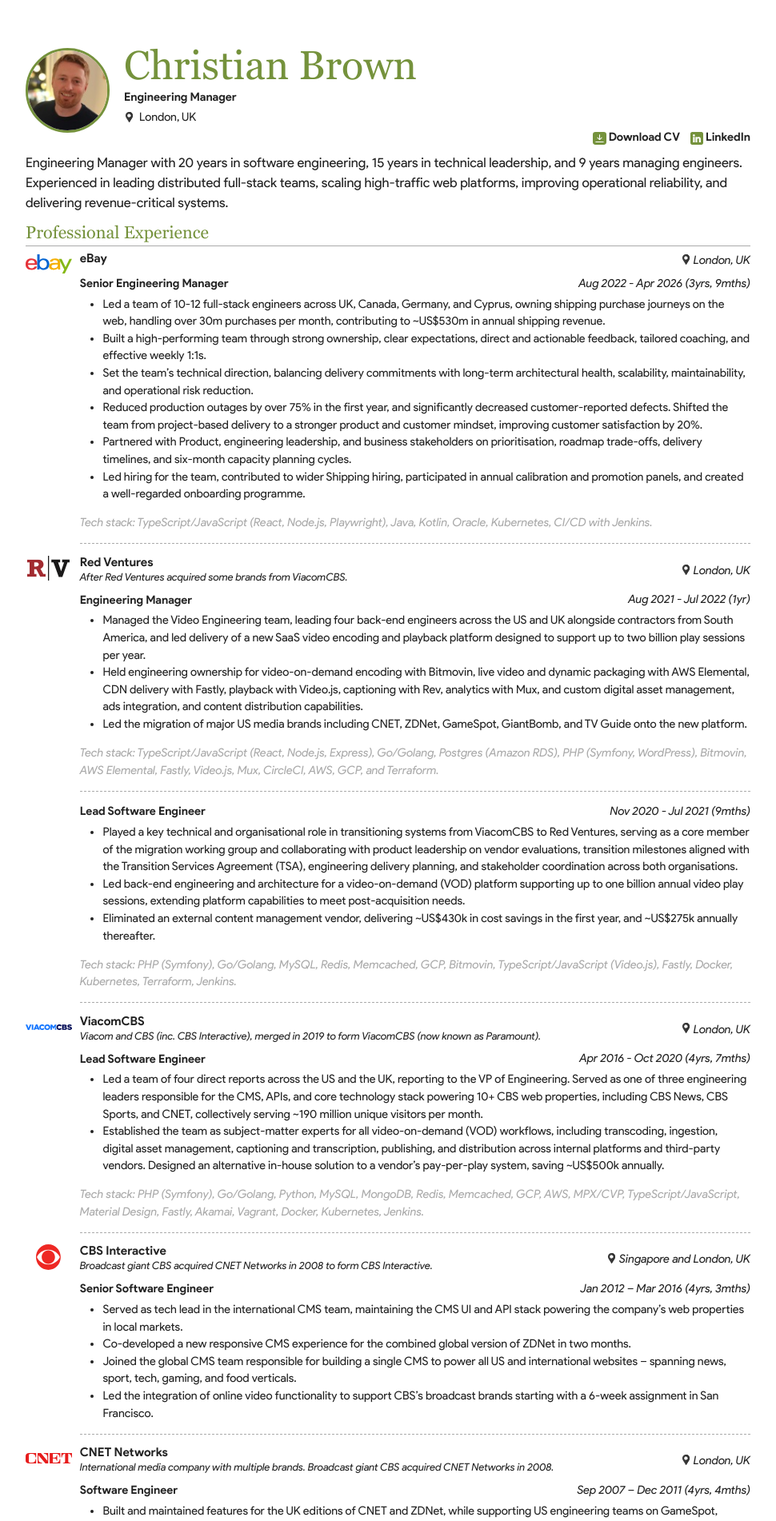
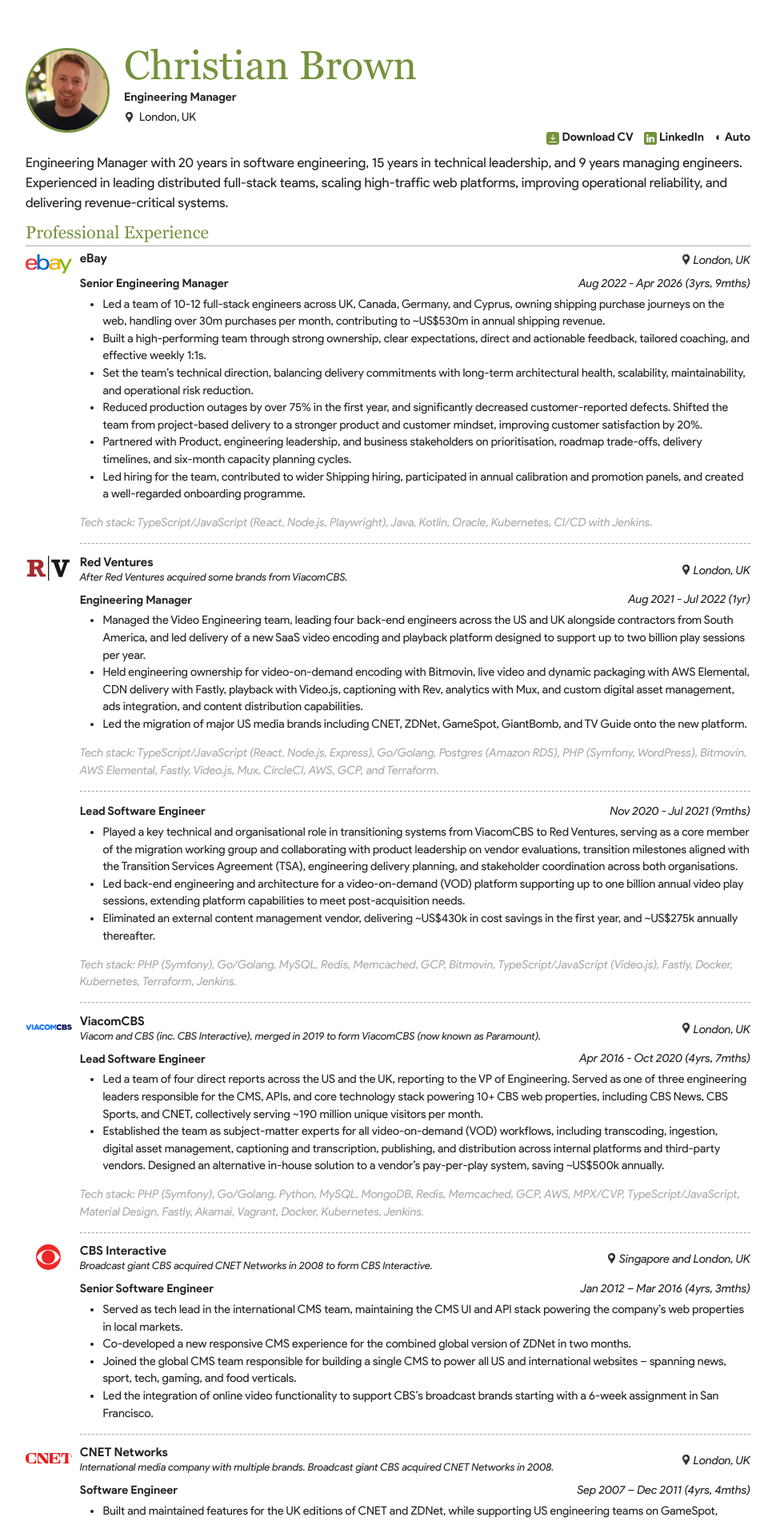
Before and after one commit to christianjbrown/christianbrown.uk, a Jekyll site: the page built from index.html, in a window 1280 px wide. Shown: the top 1902 px of the page at 80% size, without its empty margins (155-1125 px from the left). Built offline with Jekyll 4.4.1, drawn with Linux system fonts in a browser that asks for light colours.

Commit message:
Add a header colour-theme toggle (Auto / Light / Dark) (#54)
Dark mode has followed the OS setting since it landed; give visitors an
on-page control too. A button in the header nav cycles Auto -> Light ->
Dark, where Auto keeps following prefers-color-scheme and the two forced
modes override it. The choice persists in localStorage.

How it hangs together:
- Theme.js owns the logic (read/persist/apply/cycle + wiring the button),
  applying a forced theme by setting data-theme on <html> and clearing it
  for Auto. Fully unit-tested.
- The stylesheet's theme now lives in two token mixins applied to :root -
  light by default, dark when the OS prefers it (unless data-theme=light)
  or when data-theme=dark, and always light for print. Every dark tweak,
  including the image filters and the light chip behind illustrations, is
  a token, so this one place decides the whole theme.
- theme-init.js, a tiny classic script in the <head>, applies the saved
  theme before the stylesheets paint to avoid a flash of the wrong one.
  It has to be classic (not a module) to run render-blocking ahead of the
  CSS, so it can't be imported and is excluded from coverage; Theme.js,
  which it mirrors, is what's tested.
- The nav now renders on every page (previously only with a menu) so the
  toggle appears on the smart-home page too. The button ships hidden and
  JS reveals it, so it's never a dead control without JavaScript.
- color-scheme rides on the token mixins, so form controls and scrollbars
  track a forced theme as well.

```diff
--- a/_includes/global-header.html
+++ b/_includes/global-header.html
@@ -6,8 +6,8 @@
                 <div class="header-data">
                     <h1 class="mt-2"><a href="/" title="Christian Brown homepage">{{ site.header_name }}</a></h1>
                     <p><strong>{{ site.header_job_title }}</strong></p>
-                    <p><img src="/assets/images/icons/icon-location.svg" alt="Location icon" class="location-icon"> {{ site.header_location }}</p>{%- if page.menu %}
-                    <nav>{% if page.home_temp_link %}<a href="/smart-home" id="cv-home-temp" class="cv-home-temp" title="Christian Brown's smart home" rel="nofollow" hidden></a>{% endif %}{% for nav in page.menu %}
-                        {% if page.menu.first != nav -%}&nbsp;&nbsp;&nbsp;{%- endif -%}<a href="{{ nav.link }}"{% assign firstchar = nav.link | slice: 0 %}{% if firstchar != '/' %} target="_blank"{% endif %} title="{{ nav.text }}" id="cv-menu-{{ nav.icon }}"><img src="/assets/images/icons/icon-{{ nav.icon }}.svg" alt="{{ nav.icon_alt }}" class="header-data-links-icon"> {{ nav.text }}</a>{% endfor %}
-                    </nav>{% endif %}
+                    <p><img src="/assets/images/icons/icon-location.svg" alt="Location icon" class="location-icon"> {{ site.header_location }}</p>
+                    <nav>{% if page.home_temp_link %}<a href="/smart-home" id="cv-home-temp" class="cv-home-temp" title="Christian Brown's smart home" rel="nofollow" hidden></a>{% endif %}{% if page.menu %}{% for nav in page.menu %}
+                        {% if page.menu.first != nav -%}&nbsp;&nbsp;&nbsp;{%- endif -%}<a href="{{ nav.link }}"{% assign firstchar = nav.link | slice: 0 %}{% if firstchar != '/' %} target="_blank"{% endif %} title="{{ nav.text }}" id="cv-menu-{{ nav.icon }}"><img src="/assets/images/icons/icon-{{ nav.icon }}.svg" alt="{{ nav.icon_alt }}" class="header-data-links-icon"> {{ nav.text }}</a>{% endfor %}{% endif %}<button type="button" id="theme-toggle" class="theme-toggle" title="Switch colour theme" aria-label="Colour theme" hidden></button>
+                    </nav>
                 </div>
--- a/_layouts/global.html
+++ b/_layouts/global.html
@@ -25,6 +25,10 @@
         <link rel="icon" type="image/png" sizes="16x16" href="/assets/images/favicon/favicon-16x16.png">
         <link rel="icon" type="image/png" sizes="32x32" href="/assets/images/favicon/favicon-32x32.png">
         <link rel="manifest" href="/site.webmanifest">
+        <!-- Apply the saved colour theme before the stylesheets paint, to avoid
+             a flash of the wrong theme. Classic (not module) and render-blocking
+             on purpose so it runs ahead of the CSS below. -->
+        <script src="/assets/js/theme-init.js"></script>
         {%- if layout.global.stylesheets -%}{%- for stylesheet in layout.global.stylesheets %}
         <link rel="stylesheet" href="{{ stylesheet }}">
         {%- endfor -%}{%- endif %}
--- a/assets/css/cv.scss
+++ b/assets/css/cv.scss
@@ -57,6 +57,14 @@
                         img, a > img {
                             max-height: 2.2rem;
                             max-width: 4rem;
+                            // Company logos are brand marks drawn for a light
+                            // background (some are dark or low-contrast). In dark
+                            // mode the tokens sit each on a light chip so every
+                            // logo stays legible; in light mode they're no-ops
+                            // (transparent chip, zero padding).
+                            background: var(--c-chip);
+                            padding: var(--c-chip-pad-logo);
+                            border-radius: 0.4rem;
                         }
                         min-height: 2.1rem;
                         display: flex;
@@ -86,7 +94,7 @@
                             div.cv-experience-company-metadata-location {
                                 img.cv-experience-company-metadata-location-icon {
                                     height: 0.9rem;
-                                    filter: grayscale(100%);
+                                    filter: var(--c-location-icon-filter);
                                     margin-right: 0.2rem;
                                     margin-bottom: 0.2rem;
                                 }
--- a/assets/css/global.scss
+++ b/assets/css/global.scss
@@ -28,10 +28,12 @@
 @import 'bootstrap/print';
 
 // Themeable colour tokens. Every $colour-* the site uses resolves to one of
-// these (see _sass/vars.scss), so the theme is defined entirely here: light by
-// default, repainted under a dark colour-scheme, and forced back to light for
-// print (dark ink on white paper) whatever the screen was showing.
-:root {
+// these (see _sass/vars.scss), and the handful of dark-only tweaks (image
+// filters, the light chip behind illustrations) are tokens too — so the theme
+// is defined entirely by which of these two mixins :root gets.
+@mixin theme-light {
+    color-scheme: light;
+
     --c-bg: #fff;
     --c-fg: #222;
     --c-muted: #aaa;
@@ -39,13 +41,20 @@
     --c-error: orange;
     // Translucent pill behind the floor-plan room labels.
     --c-pill: rgba(255, 255, 255, 0.82);
-    // Light chip sat behind logos/illustrations that were drawn for a light
-    // background; transparent (a no-op) in light mode.
+    // Light chip sat behind logos/illustrations drawn for a light background,
+    // with zero padding — both no-ops in light mode.
     --c-chip: transparent;
+    --c-chip-pad-logo: 0;
+    --c-chip-pad-diagram: 0;
+    // The location pin is grayscaled; on dark it also needs brightening.
+    --c-location-icon-filter: grayscale(100%);
+    // The floor-plan line-art is inverted on dark so its walls read.
+    --c-floorplan-filter: none;
 }
 
-@media (prefers-color-scheme: dark) {
-    :root {
+@mixin theme-dark {
+    color-scheme: dark;
+
     --c-bg: #16181d;
     --c-fg: #e8e8e6;
     // Mid-grey that still reads as "muted" against the dark ground.
@@ -55,18 +64,34 @@
     --c-error: #ffb454;
     --c-pill: rgba(22, 24, 29, 0.85);
     --c-chip: #f5f5f5;
+    --c-chip-pad-logo: 0.35rem;
+    --c-chip-pad-diagram: 1rem;
+    --c-location-icon-filter: grayscale(100%) brightness(1.9);
+    --c-floorplan-filter: invert(0.88);
+}
+
+// Light by default. Dark applies when the OS prefers it — unless the visitor
+// has forced light via the header toggle (data-theme="light") — or whenever the
+// visitor has forced dark (data-theme="dark"). Print is always light (dark ink
+// on white paper), overriding a forced-dark screen.
+:root {
+    @include theme-light;
+}
+
+@media (prefers-color-scheme: dark) {
+    :root:not([data-theme="light"]) {
+        @include theme-dark;
     }
 }
 
+:root[data-theme="dark"] {
+    @include theme-dark;
+}
+
 @media print {
-    :root {
-        --c-bg: #fff;
-        --c-fg: #222;
-        --c-muted: #aaa;
-        --c-accent: #75923c;
-        --c-error: orange;
-        --c-pill: rgba(255, 255, 255, 0.82);
-        --c-chip: transparent;
+    :root,
+    :root[data-theme] {
+        @include theme-light;
     }
 }
 
@@ -129,7 +154,7 @@
                         }
                         img.location-icon {
                             height: 0.9rem;
-                            filter: grayscale(100%);
+                            filter: var(--c-location-icon-filter);
                             margin-right: 0.2rem;
                             margin-bottom: 0.2rem;
                         }
@@ -150,6 +175,23 @@
                         }
                         a:hover {
                             color: $colour-accent;
+                        }
+                        // The colour-theme toggle, styled to match the nav links
+                        // (bold, same colour, accent on hover) but as a bare
+                        // button. Ships hidden and is revealed by JS.
+                        button.theme-toggle {
+                            margin-left: 1rem;
+                            padding: 0;
+                            border: none;
+                            background: none;
+                            font-family: inherit;
+                            font-size: inherit;
+                            font-weight: bold;
+                            color: $colour-grayscale-3;
+                            cursor: pointer;
+                            &:hover {
+                                color: $colour-accent;
+                            }
                         }
                         // Right-aligned beside the details on wider screens; when
                         // the header stacks on small screens, centre it under the
@@ -191,28 +233,13 @@
             }
             color: $colour-grayscale-2;
         }
-        // Paint the page ground from the theme token so the whole viewport
-        // follows the colour scheme, not just the text.
+        // Paint the page ground and default ink from the theme tokens so the
+        // whole viewport follows the colour scheme, not just the descendant text
+        // the `*` rule above colours. (color-scheme rides on the token mixins,
+        // so it tracks a forced theme too.)
         background-color: var(--c-bg);
-        color-scheme: light dark;
+        color: var(--c-fg);
         font-family: $font-sans-serif;
-
-        @media (prefers-color-scheme: dark) {
-            // The location pin is a grayscaled red mark; on the dark ground it
-            // needs lifting to stay visible beside its text.
-            img.location-icon,
-            img.cv-experience-company-metadata-location-icon {
-                filter: grayscale(100%) brightness(1.9);
-            }
-            // Company logos are brand marks drawn for a light background (some
-            // are dark or low-contrast). Sit each on a light chip so every logo
-            // stays legible, whatever colours it uses internally.
-            div.cv-experience-company-logo img {
-                background: var(--c-chip);
-                padding: 0.35rem;
-                border-radius: 0.4rem;
-            }
-        }
     }
     font-size: 0.9rem;
 }
--- a/assets/css/smart-home.scss
+++ b/assets/css/smart-home.scss
@@ -108,6 +108,11 @@
                     display: block;
                     width: 100%;
                     height: auto;
+                    // Plain black line-art on a transparent ground; the token
+                    // inverts it in dark mode so the walls read against the dark
+                    // page (a no-op in light mode). Its room labels are HTML
+                    // overlays, themed separately via --c-pill.
+                    filter: var(--c-floorplan-filter);
                 }
                 // The "Third floor" / "Fourth floor" headings, drawn as overlay
                 // text so they scale with the room labels rather than being baked
@@ -206,6 +211,13 @@
                 display: block;
                 margin: 1rem auto 0;
                 width: 80%;
+                // A full-colour illustration (black text, white boxes, brand
+                // logos) drawn for a light background. Inverting it would wreck
+                // those colours, so the tokens instead sit it on a light card in
+                // dark mode (a no-op in light mode).
+                background: var(--c-chip);
+                padding: var(--c-chip-pad-diagram);
+                border-radius: 0.5rem;
                 @media (max-width: 600px) {
                     width: 100%;
                 }
@@ -245,25 +257,3 @@
         }
     }
 }
-
-// Dark-mode fixups for the two illustrations, which were both drawn for a
-// light background.
-@media (prefers-color-scheme: dark) {
-    // The floor plan is plain black line-art on a transparent ground, so a
-    // straight invert turns the walls light to read against the dark page. Its
-    // room labels are HTML overlays, themed separately via --c-pill, so the
-    // invert doesn't touch them.
-    img.floor-plan-image {
-        filter: invert(0.88);
-    }
-
-    // The "How it works" diagram is a full-colour illustration (black text,
-    // white boxes, brand-coloured logos). Inverting it would wreck those
-    // colours, so instead sit it on a light card: its text stays legible and
-    // its colours stay true.
-    img.how-it-works {
-        background: var(--c-chip);
-        padding: 1rem;
-        border-radius: 0.5rem;
-    }
-}
--- /dev/null
+++ b/assets/js/Theme.js
@@ -0,0 +1,145 @@
+'use strict';
+
+// The visitor's colour-theme preference, persisted in localStorage.
+//
+//  - 'auto'  follow the operating system (the default; no override)
+//  - 'light' force the light theme
+//  - 'dark'  force the dark theme
+//
+// A forced theme is applied by setting `data-theme` on <html>; 'auto' clears it
+// so the prefers-color-scheme media query takes back over. The stylesheet reads
+// both (see the theme token blocks in global.scss). The same key is read by the
+// tiny classic theme-init.js in the page <head>, which applies the saved theme
+// before first paint to avoid a flash of the wrong one.
+
+export const THEME_STORAGE_KEY = 'theme';
+export const THEME_AUTO = 'auto';
+export const THEME_LIGHT = 'light';
+export const THEME_DARK = 'dark';
+
+// The order the toggle cycles through: Auto → Light → Dark → Auto.
+export const THEMES = [THEME_AUTO, THEME_LIGHT, THEME_DARK];
+
+const LABELS = {
+    [THEME_AUTO]: 'Auto',
+    [THEME_LIGHT]: 'Light',
+    [THEME_DARK]: 'Dark',
+};
+
+// Kept as text glyphs so the toggle needs no extra icon assets: a half-filled
+// circle for auto, a sun for light, a moon for dark.
+const GLYPHS = {
+    [THEME_AUTO]: '◐',
+    [THEME_LIGHT]: '☀',
+    [THEME_DARK]: '☾',
+};
+
+export default class Theme {
+    /**
+     * The saved preference, defaulting to 'auto' when nothing valid is stored
+     * (including when localStorage is unavailable, e.g. private browsing).
+     *
+     * @returns {String}
+     */
+    static get() {
+        let stored;
+        try {
+            stored = window.localStorage.getItem(THEME_STORAGE_KEY);
+        } catch (e) {
+            stored = null;
+        }
+
+        return THEMES.includes(stored) ? stored : THEME_AUTO;
+    }
+
+    /**
+     * Persists and applies a theme, coercing anything unrecognised to 'auto'.
+     * Storage failures are ignored — the theme still applies for this visit.
+     *
+     * @param {String} theme
+     *
+     * @returns {String} the theme actually applied
+     */
+    static set(theme) {
+        const value = THEMES.includes(theme) ? theme : THEME_AUTO;
+        try {
+            window.localStorage.setItem(THEME_STORAGE_KEY, value);
+        } catch (e) {
+            // Ignore: a forced theme that can't be saved still applies below.
+        }
+        Theme.apply(value);
+
+        return value;
+    }
+
+    /**
+     * Reflects a theme onto <html>: a forced theme sets `data-theme`, 'auto'
+     * removes it so the OS preference governs again.
+     *
+     * @param {String} theme
+     */
+    static apply(theme) {
+        const root = document.documentElement;
+        if (theme === THEME_LIGHT || theme === THEME_DARK) {
+            root.setAttribute('data-theme', theme);
+        } else {
+            root.removeAttribute('data-theme');
+        }
+    }
+
+    /**
+     * The next theme in the cycle after the given one.
+     *
+     * @param {String} theme
+     *
+     * @returns {String}
+     */
+    static next(theme) {
+        const index = THEMES.indexOf(theme);
+
+        return THEMES[(index + 1) % THEMES.length];
+    }
+
+    /**
+     * @param {String} theme
+     *
+     * @returns {String}
+     */
+    static label(theme) {
+        return LABELS[theme] || LABELS[THEME_AUTO];
+    }
+
+    /**
+     * @param {String} theme
+     *
+     * @returns {String}
+     */
+    static glyph(theme) {
+        return GLYPHS[theme] || GLYPHS[THEME_AUTO];
+    }
+
+    /**
+     * Wires the toggle button to cycle the theme on click, keeping its glyph,
+     * label and accessible name in sync, and reveals it (it ships hidden so it
+     * never appears as a dead control when JavaScript is unavailable). A missing
+     * button — pages may not render one — is a no-op.
+     *
+     * @param {HTMLButtonElement|null} button
+     */
+    static bindToggle(button) {
+        if (!button) {
+            return;
+        }
+
+        const render = (theme) => {
+            button.textContent = `${Theme.glyph(theme)} ${Theme.label(theme)}`;
+            button.setAttribute('aria-label', `Colour theme: ${Theme.label(theme)}. Activate to change it.`);
+        };
+
+        render(Theme.get());
+        button.hidden = false;
+        button.addEventListener('click', () => {
+            render(Theme.set(Theme.next(Theme.get())));
+        });
+    }
+}
--- a/assets/js/global.js
+++ b/assets/js/global.js
@@ -1,6 +1,7 @@
 'use strict';
 
 import Cookie from './Cookie.js';
+import Theme from './Theme.js';
 import {
     COOKIES_ACCEPT_BUTTON_ID,
     COOKIES_DECLINE_BUTTON_ID,
@@ -9,12 +10,17 @@
     DEV_CONSOLE_LINE_1_STYLE,
     DEV_CONSOLE_LINE_2,
     DEV_CONSOLE_LINE_2_STYLE,
-    GOOGLE_ANALYTICS_ID
+    GOOGLE_ANALYTICS_ID,
+    THEME_TOGGLE_ID
 } from '/config/global.const.js';
 
 const cookiesDivDom = document.getElementById(COOKIES_DIV_ID);
 const cookiesAcceptButtonDom = document.getElementById(COOKIES_ACCEPT_BUTTON_ID);
 const cookiesDeclineButtonDom = document.getElementById(COOKIES_DECLINE_BUTTON_ID);
+
+// Header colour-theme toggle (Auto → Light → Dark). Present on every page; the
+// saved choice was already applied pre-paint by theme-init.js in the <head>.
+Theme.bindToggle(document.getElementById(THEME_TOGGLE_ID));
 
 cookiesAcceptButtonDom.addEventListener('click',
     () => {
--- /dev/null
+++ b/assets/js/theme-init.js
@@ -0,0 +1,19 @@
+'use strict';
+
+// Applies the saved colour theme before the stylesheets paint, so a visitor who
+// forced light or dark never sees a flash of the other one. Deliberately a
+// tiny, dependency-free classic script (not a module): it must run render-
+// blocking in the <head> ahead of the CSS, before the deferred module scripts.
+// It mirrors Theme.apply/Theme.get in assets/js/Theme.js; keep the storage key
+// and values in step. Excluded from coverage (see vitest.config.js) as it can't
+// be imported.
+(function () {
+    try {
+        var theme = window.localStorage.getItem('theme');
+        if (theme === 'light' || theme === 'dark') {
+            document.documentElement.setAttribute('data-theme', theme);
+        }
+    } catch (e) {
+        // No stored preference (or no storage) — fall through to the OS setting.
+    }
+})();
--- a/config/global.const.js
+++ b/config/global.const.js
@@ -5,6 +5,7 @@
 export const COOKIES_ACCEPT_BUTTON_ID = 'cookies-accept';
 export const COOKIES_DECLINE_BUTTON_ID = 'cookies-decline';
 export const COOKIES_DIV_ID = 'cookies';
+export const THEME_TOGGLE_ID = 'theme-toggle';
 export const DEV_CONSOLE_LINE_1 = `
                                                                                                                         _
 _|_ |_   _   _  _    _. ._ _   ._   _ _|_  _|_ |_   _    _| ._ _  o  _|  _      _     /._ _   |  _   _  |  o ._   _   _|_ _  ._
--- a/vitest.config.js
+++ b/vitest.config.js
@@ -38,7 +38,10 @@
             provider: 'v8',
             all: true,
             include: ['assets/js/**/*.js', 'config/global.const.js'],
-            exclude: ['**/*.test.js', 'assets/data/**'],
+            // theme-init.js is a classic (non-module) pre-paint shim loaded
+            // directly by the page <head>; it can't be imported, so it's tested
+            // via Theme.js (which it mirrors) rather than in isolation.
+            exclude: ['**/*.test.js', 'assets/data/**', 'assets/js/theme-init.js'],
             reporter: ['text', 'html'],
             reportsDirectory: 'coverage',
             thresholds: {
```
Also changed, not shown: assets/js/Theme.test.js (added, +148 -0 lines). Lines whose indentation alone changed are shown as unchanged.
